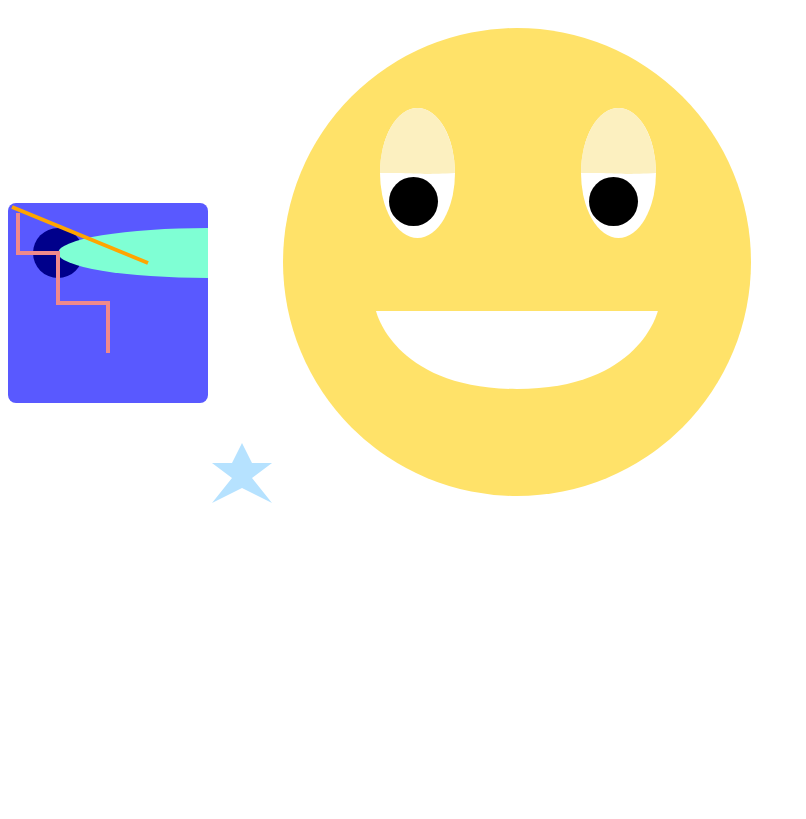
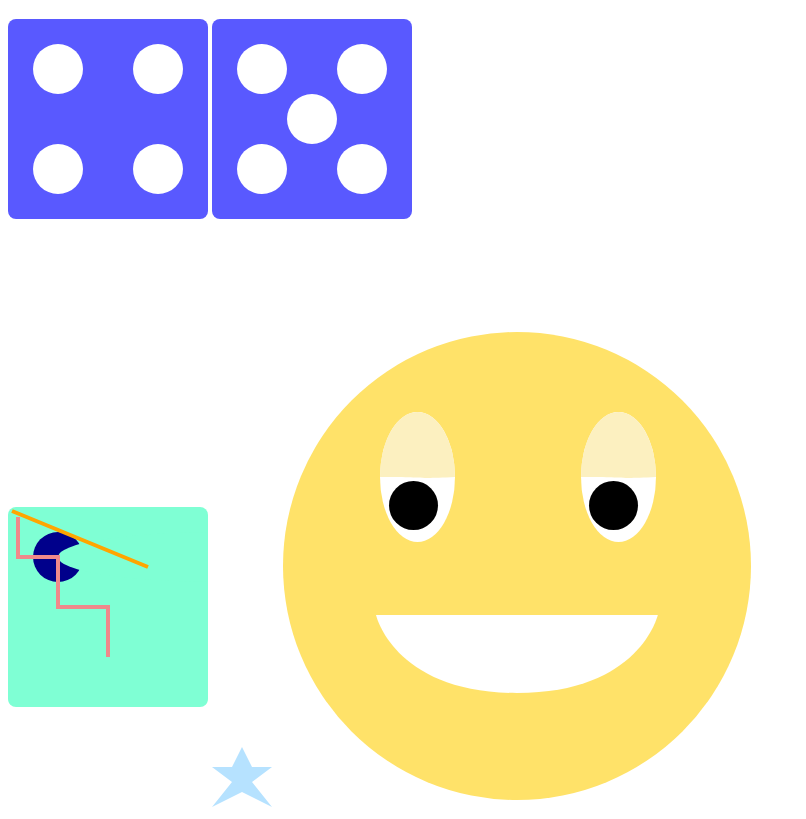
Before and after one commit to ProfJoanna/mtm6201-week7-040, a plain HTML site: page index.html in a window 1280 px wide. Shown: the part 61-880 px from the top of the page, without its empty margins (0-806 px from the left). Before the commit the page ends 800 px from the top, so only its background shows below. Drawn offline with Linux system fonts and the light colour scheme.

Commit message:
adds svg styling examples

```diff
--- a/css/main.css
+++ b/css/main.css
@@ -1,3 +1,14 @@
 .dice rect {
     fill: rgb(89, 89, 255);
 }
+
+.dice .dot{
+    fill: white;
+    transition: all 0.3s;
+    transform-origin: center;
+}
+
+.dice:hover .dot{
+    transform: scale(1.1);
+    fill:rgb(161, 161, 202)
+}
--- a/index.html
+++ b/index.html
@@ -10,8 +10,25 @@
 <body>
     <h1>Scalable Vector Graphics</h1>
 
+    <svg class="dice" width="200" height="300" viewBox="0 0 200 300">
+        <rect x="0" y="0" width="200" height="200" fill="aquamarine" rx="8" ry="8"/>
+        <circle class="dot" cx="50" cy="50" r="25" fill="darkblue"/>
+        <circle class="dot"  cx="150" cy="50" r="25" fill="darkblue"/>
+        <circle class="dot" cx="150" cy="150" r="25" fill="darkblue"/>
+        <circle class="dot" cx="50" cy="150" r="25" fill="darkblue"/>
+    </svg>
+
+    <svg class="dice" width="200" height="300" viewBox="0 0 200 300">
+        <rect x="0" y="0" width="200" height="200" fill="aquamarine" rx="8" ry="8"/>
+        <circle class="dot" cx="50" cy="50" r="25" fill="darkblue"/>
+        <circle class="dot"  cx="150" cy="50" r="25" fill="darkblue"/>
+        <circle class="dot" cx="150" cy="150" r="25" fill="darkblue"/>
+        <circle class="dot" cx="50" cy="150" r="25" fill="darkblue"/>
+        <circle class="dot" cx="100" cy="100" r="25" fill="darkblue"/>
+    </svg>
+    <br>
     <!-- Method 2: Writing SVG Code inside HTML -->
-    <svg class="dice" width="200" height="300" viewBox="0 0 200 300">
+    <svg class="dice1" width="200" height="300" viewBox="0 0 200 300">
         <rect x="0" y="0" width="200" height="200" fill="aquamarine" rx="8" ry="8"/>
         <circle cx="50" cy="50" r="25" fill="darkblue"/>
         <ellipse cx="200" cy="50" rx="150" ry="25" fill="aquamarine"/>
@@ -29,7 +46,6 @@
     <svg width="60" height="60" viewBox="0 0 60 60">
         <polygon
             points="0,20 20,20 30,0 40,20 60,20 40,35 60,60 30,45 0,60 20,35" fill="#b6e2ff"/>
-
     </svg>
 
 
```
